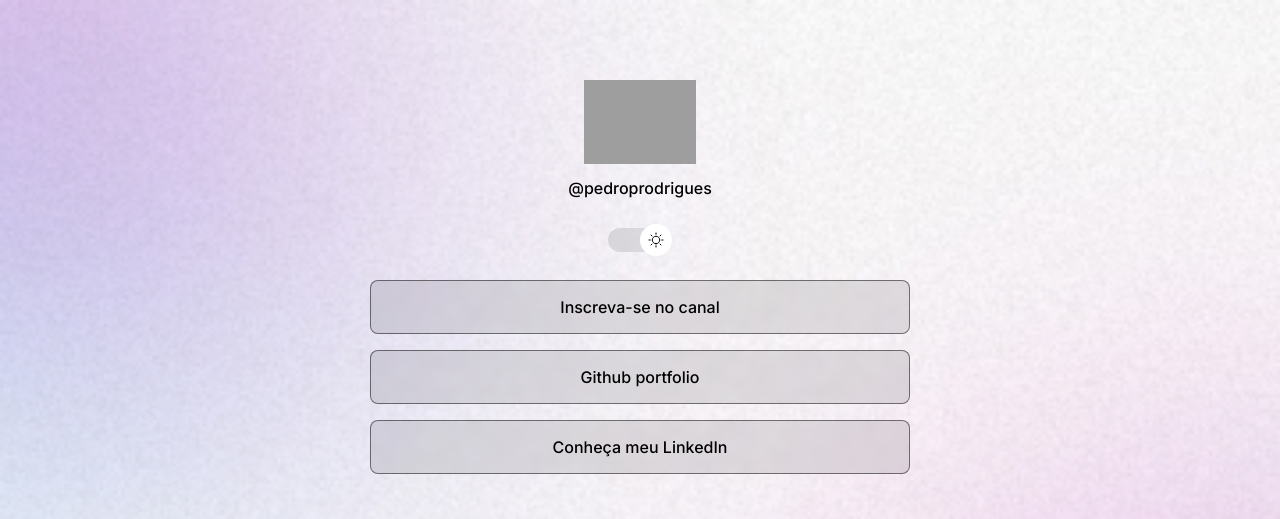
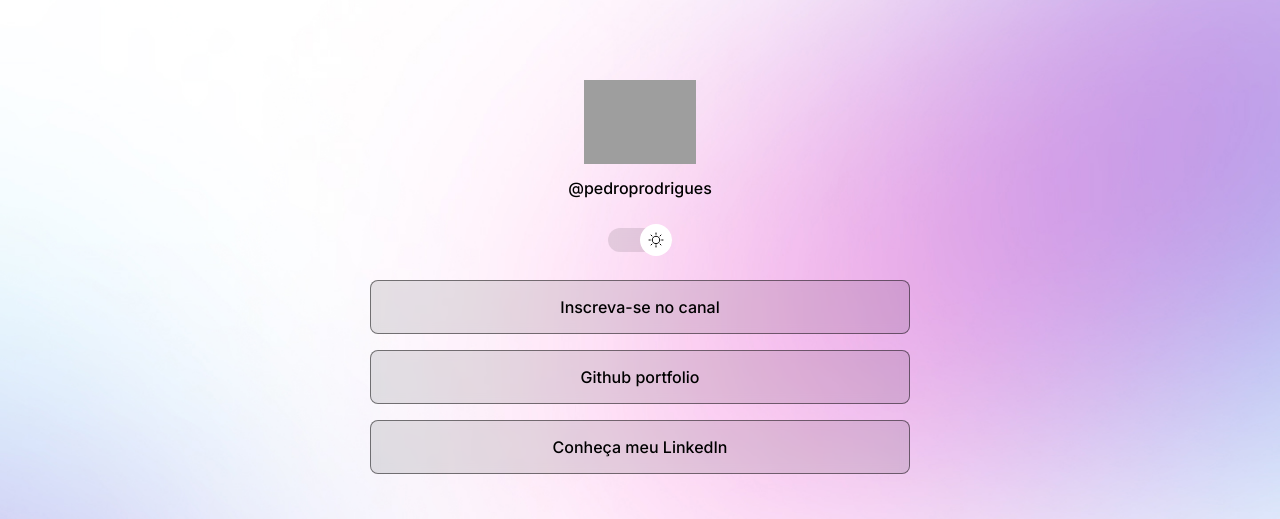
Before and after one commit to pedroprodrigues/discover-rocketseat, a plain HTML site: page index.html in a window 1280 px wide. Shown: the top 519 px of the page. Drawn offline with nearby package versions, Linux system fonts and the light colour scheme; grey boxes are pictures that could not be loaded.

Commit message:
change background based on media queries

```diff
--- a/style.css
+++ b/style.css
@@ -13,7 +13,7 @@
   --surface-color: rgba(255, 255, 255, 0.1);
   --surface-color-hover: rgba(255, 255, 255, 0.02);
   --highlight-color: rgba(255, 255, 255, 0.2);
-  --switch-bg: url(./Assets/MoonStars.svg)
+  --switch-bg: url(./Assets/MoonStars.svg);
 }
 
 .light {
@@ -23,7 +23,7 @@
   --surface-color: rgba(0, 0, 0, 0.1);
   --surface-color-hover: rgba(0, 0, 0, 0.02);
   --highlight-color: rgba(0, 0, 0, 0.1);
-  --switch-bg: url(./Assets/Sun.svg)
+  --switch-bg: url(./Assets/Sun.svg);
 }
 
 body {
@@ -37,6 +37,7 @@ body {
   /*Dá para agrupar essas propriedades em uma só
   background: color image repeat position/siza */
   background: var(--bg-url) no-repeat top center/cover;
+  height: 100vh; /* viewport heigth, para completar toda a viewport com o fundo, não só com o conteúdo */
 }
 
 body * {
@@ -98,7 +99,7 @@ body * {
 
 .light #switch button {
   left: initial;
-  right: 0
+  right: 0;
 }
 
 #switch span {
@@ -181,3 +182,14 @@ footer a {
   text-decoration: none;
   font-weight: bold;
 }
+
+/* media queries */
+@media (min-width: 700px) {
+  :root {
+    --bg-url: url(./Assets/bg-desktop.jpg);
+  }
+
+  .light {
+    --bg-url: url(./Assets/bg-desktop-light.jpg);
+  }
+}
```
